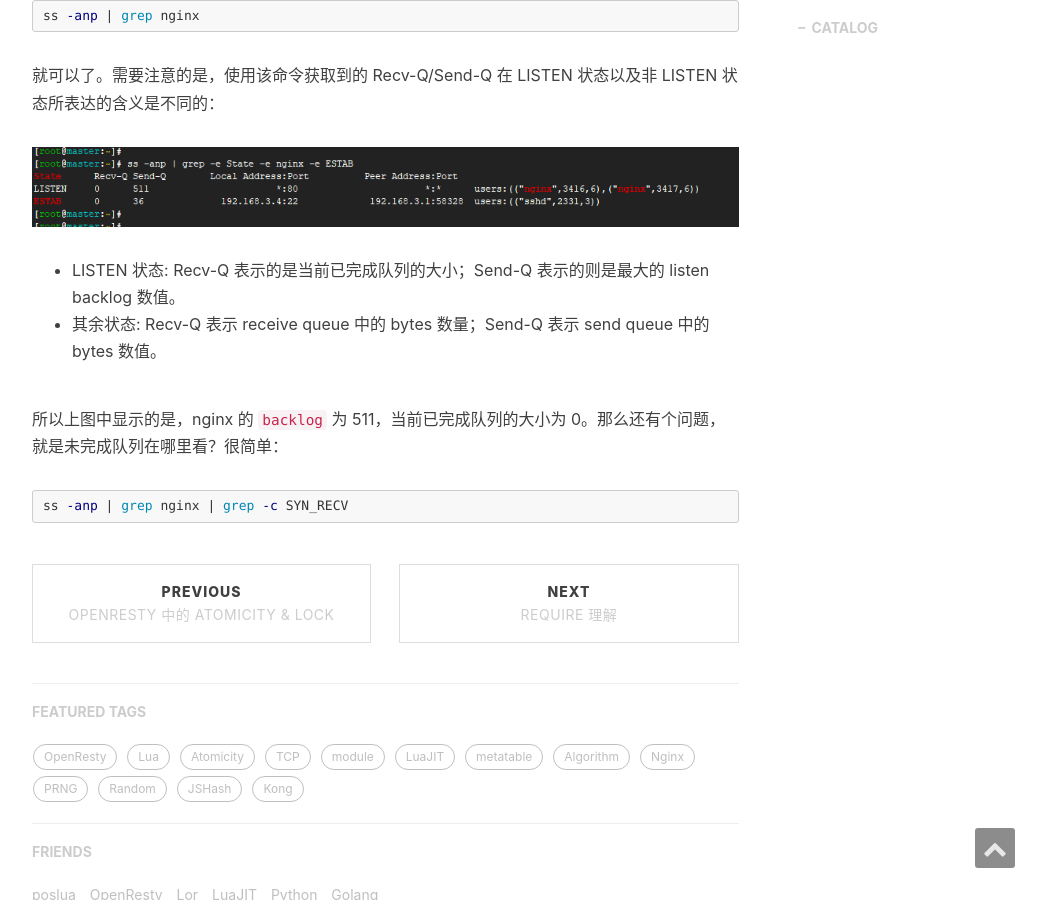
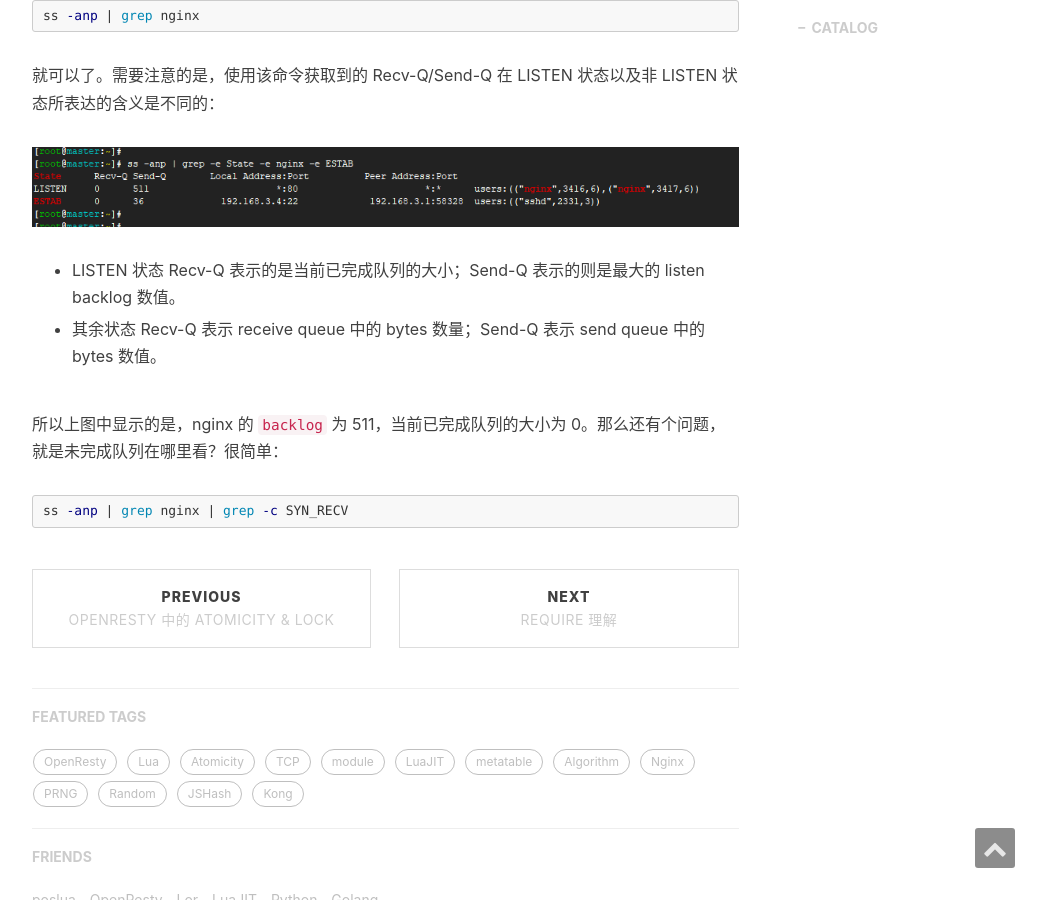
Before and after one commit to ms2008/ms2008.github.io, a Jekyll site: the page built from _posts/2016-09-06-socket-backlog.md, in a window 1280 px wide and 900 px high, scrolled down 1253 px. Shown: the whole window, without its empty margins (233-1279 px from the left). Built offline with Jekyll 4.4.1, drawn with Linux system fonts in a browser that asks for light colours; nearby versions of some CDN libraries; comment, search, counter and statistics services are not loaded; some of the changed lines change nothing that is shown.

Commit message:
minor fixes

```diff
--- a/_posts/2016-09-06-socket-backlog.md
+++ b/_posts/2016-09-06-socket-backlog.md
@@ -42,8 +42,11 @@ ss -anp | grep nginx
 
 ![](/img/in-post/backlog.png)
 
-- LISTEN 状态: Recv-Q 表示的是当前已完成队列的大小；Send-Q 表示的则是最大的 listen backlog 数值。
-- 其余状态: Recv-Q 表示 receive queue 中的 bytes 数量；Send-Q 表示 send queue 中的 bytes 数值。
+- LISTEN 状态
+  Recv-Q 表示的是当前已完成队列的大小；Send-Q 表示的则是最大的 listen backlog 数值。
+
+- 其余状态
+  Recv-Q 表示 receive queue 中的 bytes 数量；Send-Q 表示 send queue 中的 bytes 数值。
 
 所以上图中显示的是，nginx 的 `backlog` 为 511，当前已完成队列的大小为 0。那么还有个问题，就是未完成队列在哪里看？很简单：
 
```
